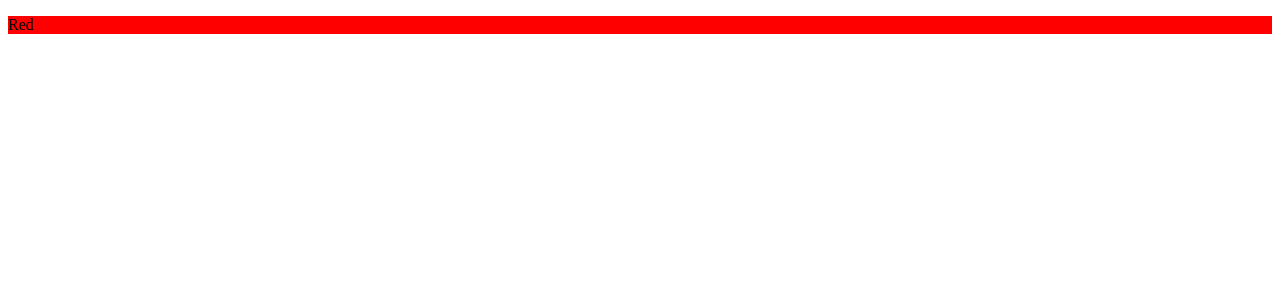
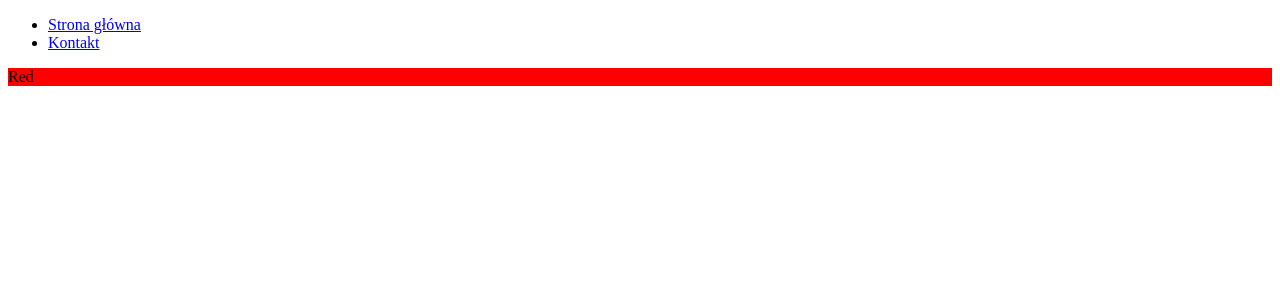
Before and after one commit to kristoferek/warsawjs-workshop-29-movies, an Angular app: page / in a window 1280 px wide. Shown: the top 300 px of the page. Built offline with nearby package versions, Linux system fonts and the light colour scheme.

Commit message:
feature menu module importing

```diff
--- a/src/app/app.component.html
+++ b/src/app/app.component.html
@@ -1 +1,2 @@
+<app-menu></app-menu>
 <p [appBackgroundColor]="'red'"> Red </p>
--- /dev/null
+++ b/src/app/menu/menu.component.html
@@ -0,0 +1,4 @@
+<ul>
+    <li><a href="#">Strona główna</a></li>
+    <li><a href="#">Kontakt</a></li>
+</ul>
--- /dev/null
+++ b/src/app/menu/menu.component.ts
@@ -0,0 +1,16 @@
+import { Component, OnInit } from '@angular/core';
+
+@Component({
+  selector: 'app-menu',
+  templateUrl: './menu.component.html',
+  styleUrls: ['./menu.component.css']
+})
+export class MenuComponent implements OnInit {
+
+  constructor() { }
+
+  ngOnInit() {
+    console.log('component was rendered')
+  }
+
+}
```
Also changed, not shown: src/app/app.module.ts (+5 -2 lines), src/app/shared/shared.module.ts (added, +17 -0 lines), .eslintrc.js (added), src/app/menu/menu.component.css (added), 2 other files (tests, documents, lock files or other folders).
